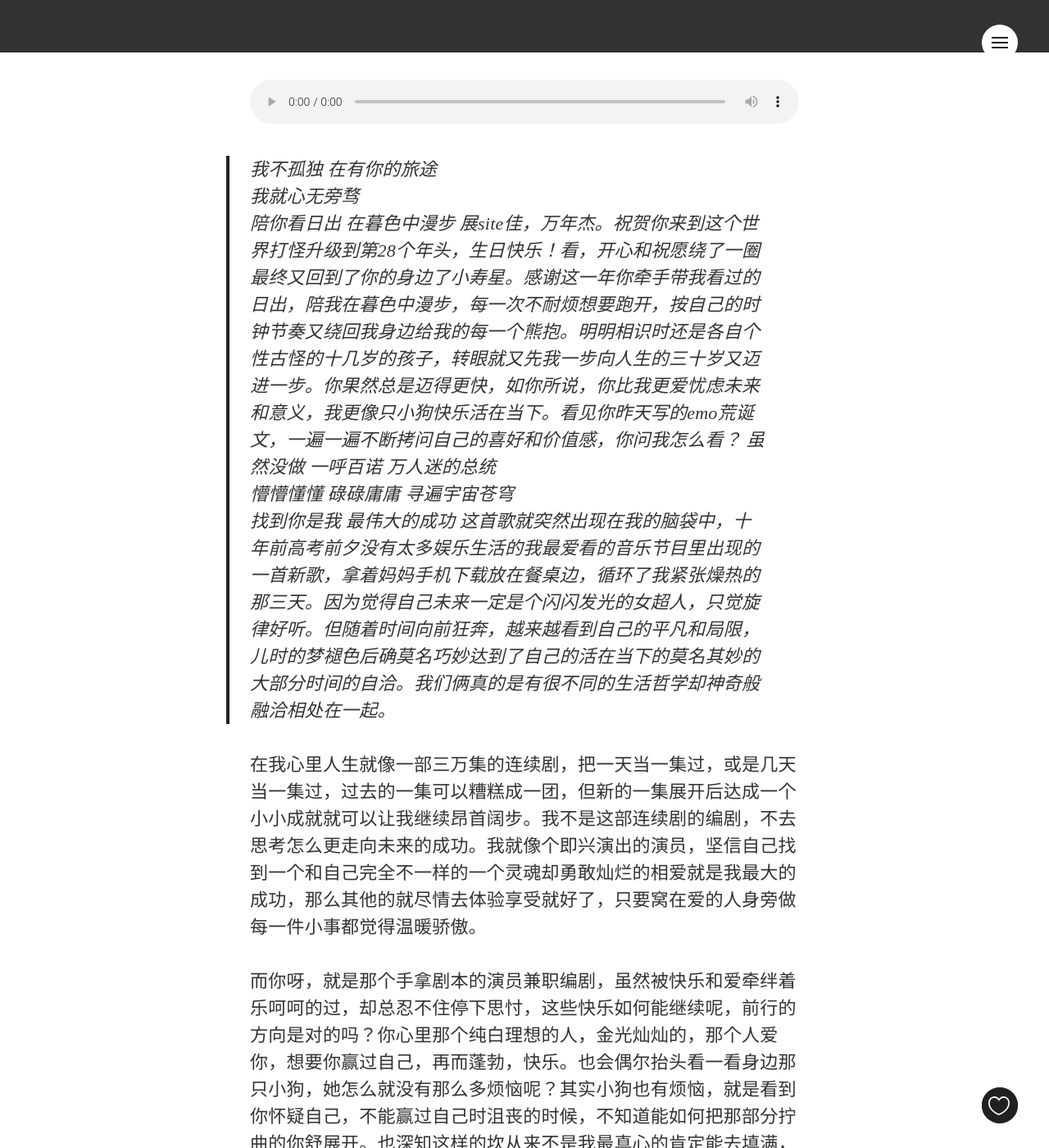
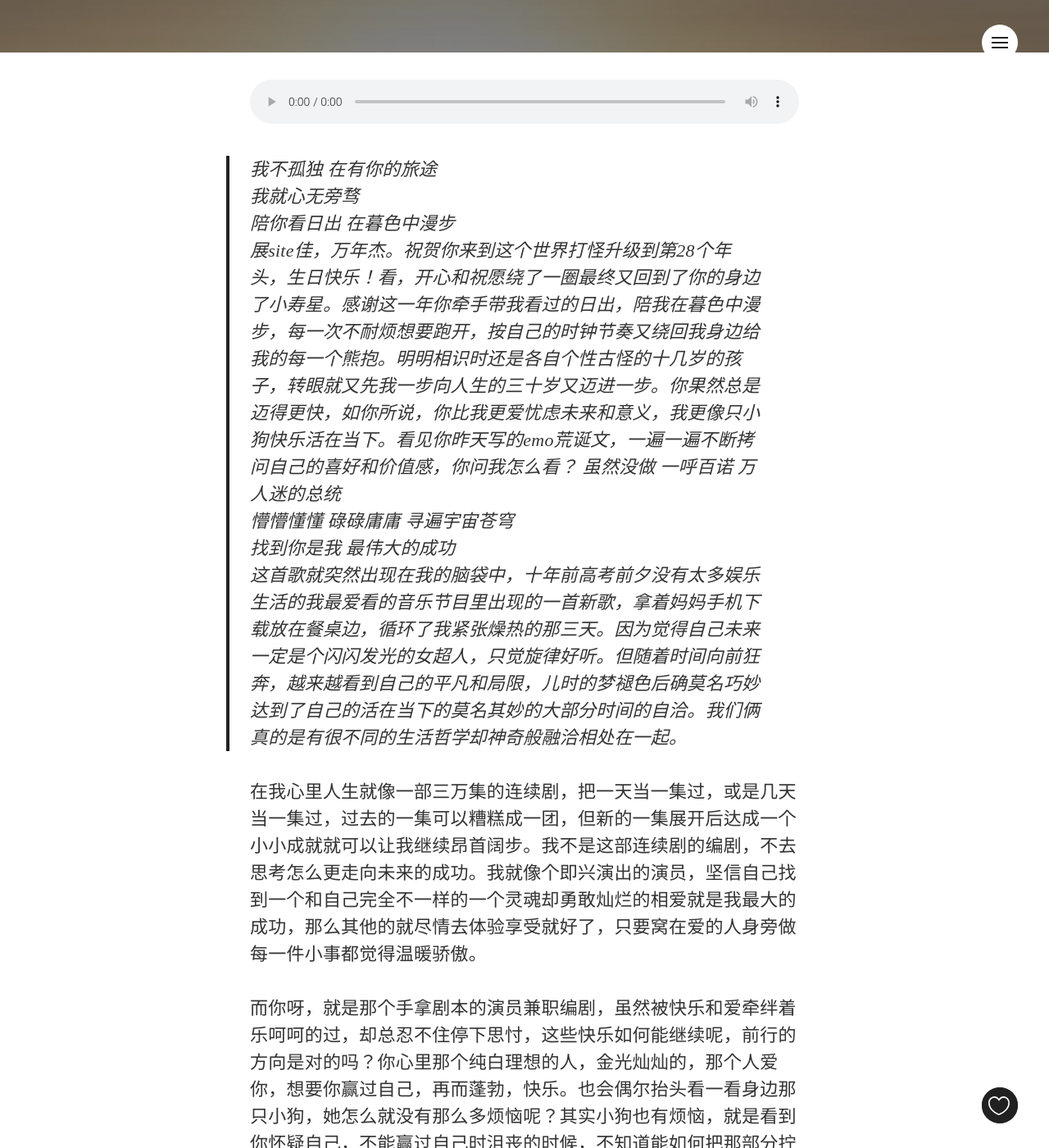
Before and after one commit to JayWan/JayWan.github.io, a Jekyll site: the page built from _posts/2025-2-6-HBDPikajay.markdown, in a window 1280 px wide and 1400 px high, scrolled down 563 px. Shown: the whole window at 82% size. Built offline with Jekyll 4.4.1, drawn with Linux system fonts in a browser that asks for light colours; nearby versions of some CDN libraries; some web fonts are replaced.

Commit message:
change on plot

```diff
--- a/_posts/2025-2-6-HBDPikajay.markdown
+++ b/_posts/2025-2-6-HBDPikajay.markdown
@@ -6,7 +6,7 @@ excerpt: "..."
 categories: Story
 tags:  HBD
 image:
-  feature: 25.png
+  feature: 26.png
   topPosition:
   heroPosition: "50% 40%"
 bgContrast: dark
@@ -16,11 +16,11 @@ bgm: 找到你是我最伟大的成功.mp3
 ---
 > 我不孤独 在有你的旅途<br>
 > 我就心无旁骛<br>
-> 陪你看日出 在暮色中漫步
+> 陪你看日出 在暮色中漫步<br>
 展site佳，万年杰。祝贺你来到这个世界打怪升级到第28个年头，生日快乐！看，开心和祝愿绕了一圈最终又回到了你的身边了小寿星。感谢这一年你牵手带我看过的日出，陪我在暮色中漫步，每一次不耐烦想要跑开，按自己的时钟节奏又绕回我身边给我的每一个熊抱。明明相识时还是各自个性古怪的十几岁的孩子，转眼就又先我一步向人生的三十岁又迈进一步。你果然总是迈得更快，如你所说，你比我更爱忧虑未来和意义，我更像只小狗快乐活在当下。看见你昨天写的emo荒诞文，一遍一遍不断拷问自己的喜好和价值感，你问我怎么看？
 > 虽然没做 一呼百诺 万人迷的总统 <br>
 > 懵懵懂懂 碌碌庸庸 寻遍宇宙苍穹 <br>
-> 找到你是我 最伟大的成功
+> 找到你是我 最伟大的成功<br>
 这首歌就突然出现在我的脑袋中，十年前高考前夕没有太多娱乐生活的我最爱看的音乐节目里出现的一首新歌，拿着妈妈手机下载放在餐桌边，循环了我紧张燥热的那三天。因为觉得自己未来一定是个闪闪发光的女超人，只觉旋律好听。但随着时间向前狂奔，越来越看到自己的平凡和局限，儿时的梦褪色后确莫名巧妙达到了自己的活在当下的莫名其妙的大部分时间的自洽。我们俩真的是有很不同的生活哲学却神奇般融洽相处在一起。
 
 在我心里人生就像一部三万集的连续剧，把一天当一集过，或是几天当一集过，过去的一集可以糟糕成一团，但新的一集展开后达成一个小小成就就可以让我继续昂首阔步。我不是这部连续剧的编剧，不去思考怎么更走向未来的成功。我就像个即兴演出的演员，坚信自己找到一个和自己完全不一样的一个灵魂却勇敢灿烂的相爱就是我最大的成功，那么其他的就尽情去体验享受就好了，只要窝在爱的人身旁做每一件小事都觉得温暖骄傲。
```
Also changed, not shown: assets/images/hero/26.png (renamed from assets/images/thumbnail/25.png).
